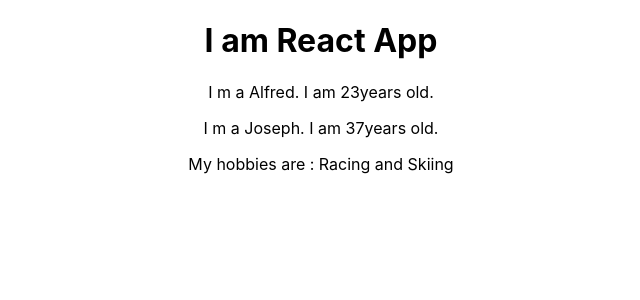
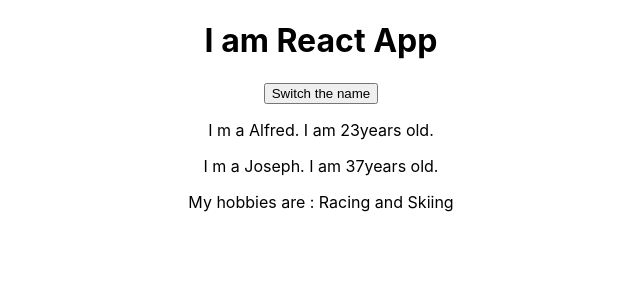
Before and after one commit to CaptainStorm21/function-class-React16, a React (Create React App) app: page / in a window 1280 px wide. Shown: the top 300 px of the page, without its empty margins (319-959 px from the left). Built offline with nearby package versions, Linux system fonts and the light colour scheme.

Commit message:
click method was added

```diff
--- a/src/App.js
+++ b/src/App.js
@@ -12,22 +12,29 @@
       { name: 'Joseph', age: '34'}
     ]
   }
+  //function onclick event handler
+  switchNameHandler = () => {
+    console.log('was clicked');
+  }
 
   render() {
     return (
       <div className="App">
         <h1>I am React App</h1>
 
+        {/* event handling */}
+        {/* //pass a reference to click event */}
+        <button onClick = { this.switchNameHandler}>Switch the name</button>
+
+        {/* this will execute a function immediately after the component will load into the dom */}
+        {/* <button onClick = { this.switchNameHandler()}>Switch the name</button> */}
+
         <Person name= { this.state.persons[0].name} age= { this.state.persons[0].age}  />
         <Person name="Joseph" age="37">
           My hobbies are : Racing and Skiing
         </Person>
-        {/* <Person name="Joseph" age="37"> My hobbies are : Racing and Skiing </Person> */}
       </div>
     );
-
-    //this is what JSX IS
-    // return React.createElement ('div', null, 'h1', "I am React App")
   }
 }
 export default App;
```
